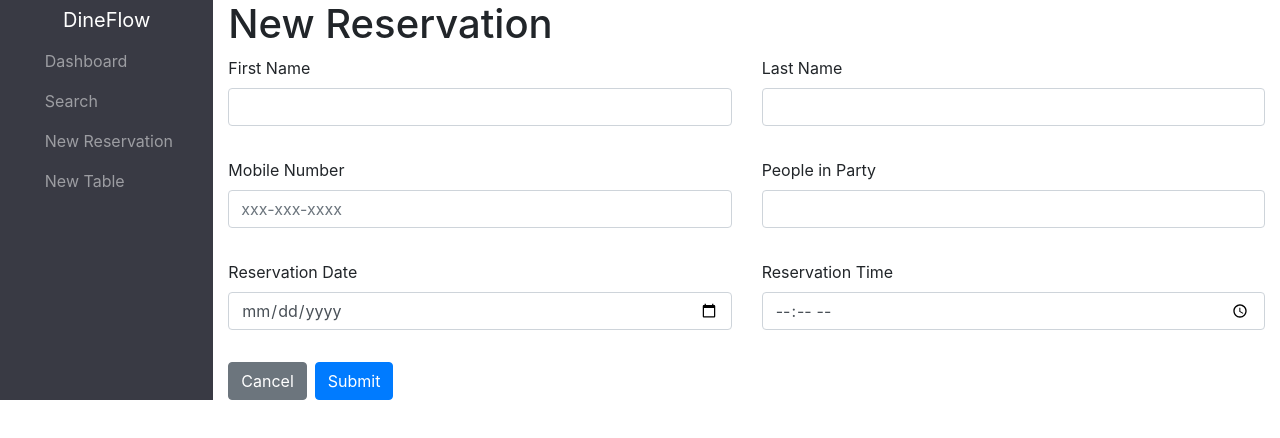
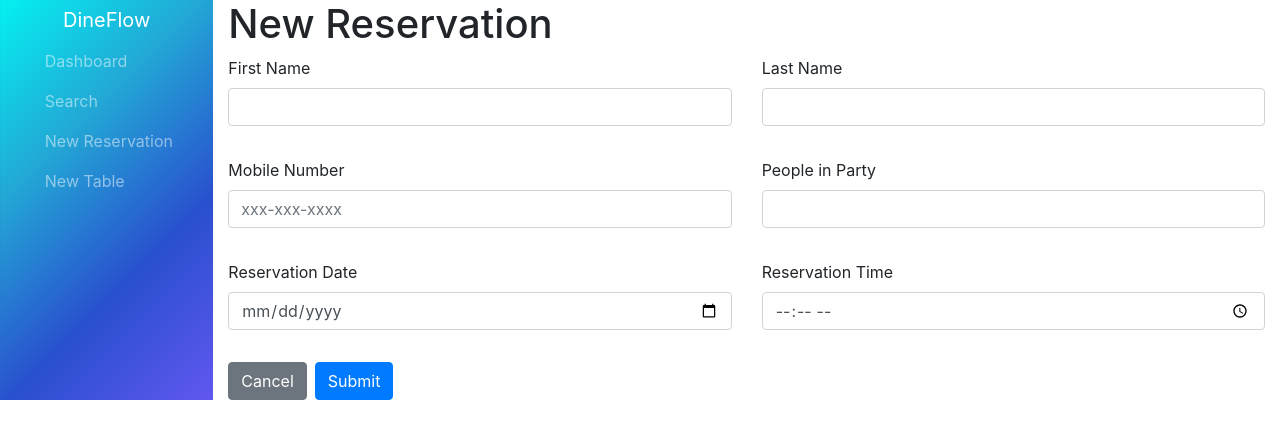
Before and after one commit to cannonspears/dineflow, a React (Create React App) app in the folder front-end/: page /reservations/new in a window 1280 px wide. Shown: the top 438 px of the page. Built offline with nearby package versions, Linux system fonts and the light colour scheme; no server answers; a web font is replaced by a local one.

Commit message:
Blue background side bar

```diff
--- a/front-end/src/layout/Layout.css
+++ b/front-end/src/layout/Layout.css
@@ -1,4 +1,17 @@
 .side-bar {
-  background-color: #393a44;
+  background: linear-gradient(-45deg, #6157f0, #2950ce, #23a6d5, #04f1f1);
   min-width: 200px;
+  animation: gradient 5s ease infinite;
 }
+
+@keyframes gradient {
+  0% {
+    background-position: 0% 50%;
+  }
+  50% {
+    background-position: 100% 50%;
+  }
+  100% {
+    background-position: 0% 50%;
+  }
+}
```
